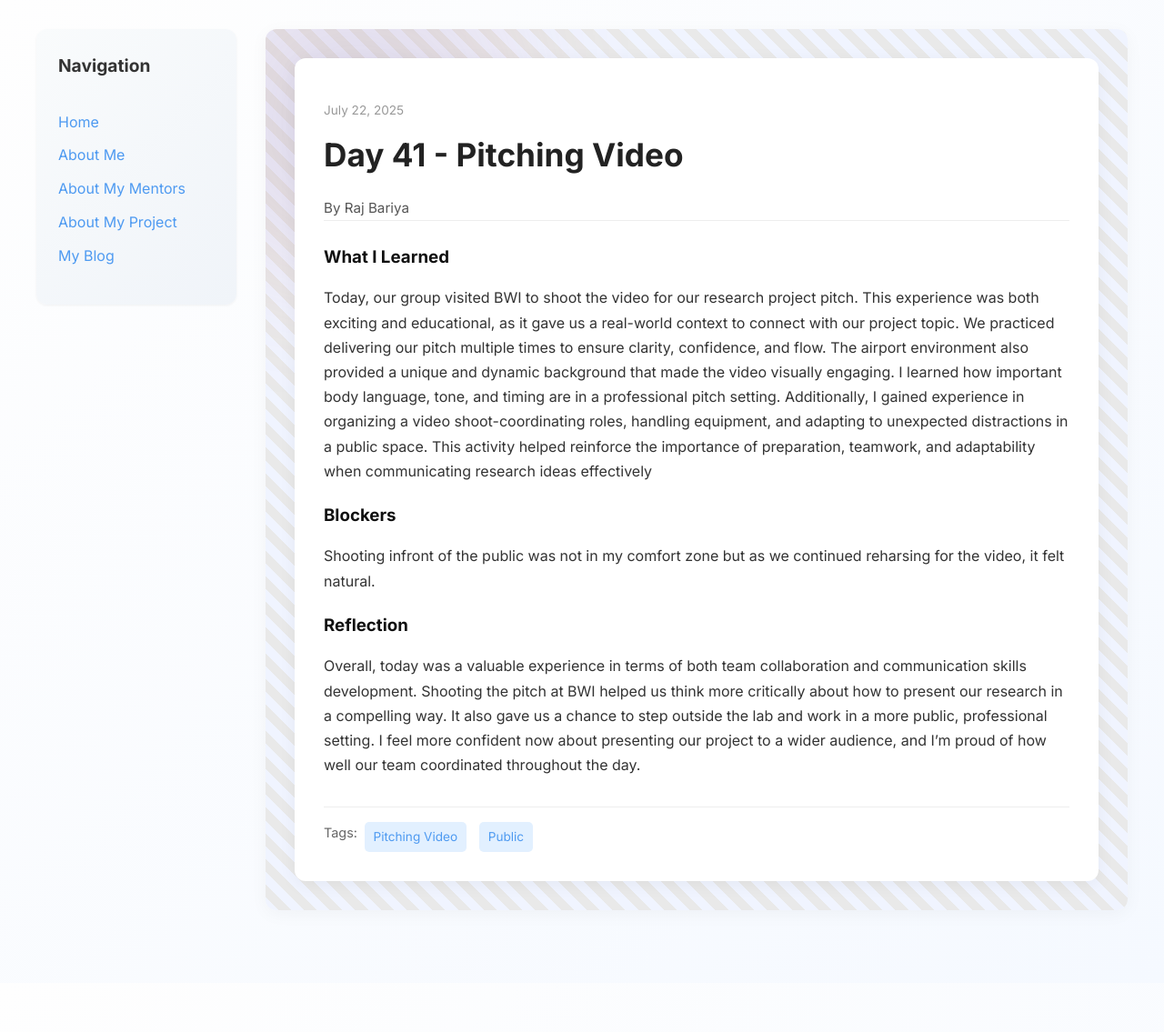
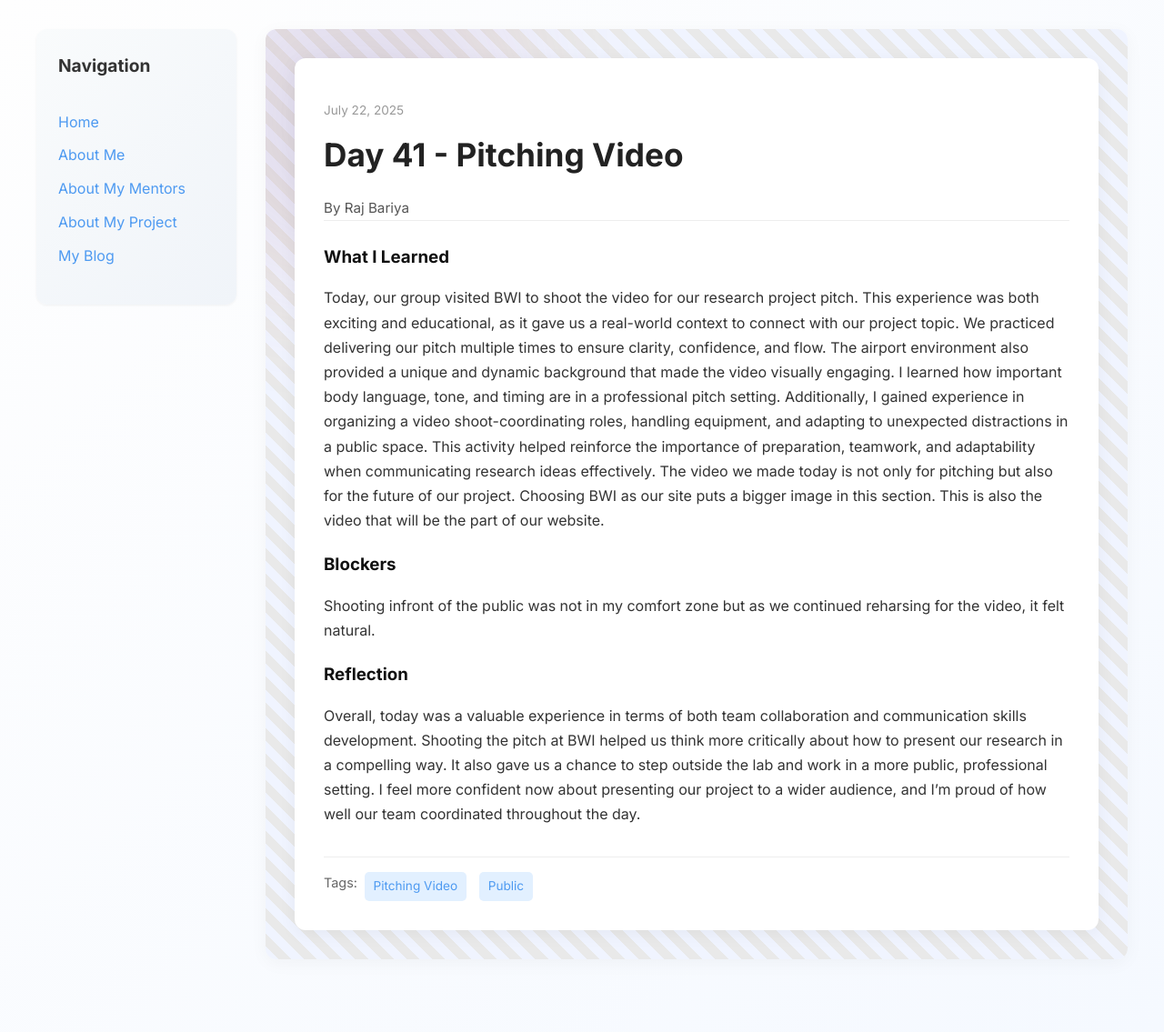
Before and after one commit to rajbariyaa/rajbariyaa.github.io, a Jekyll site: the page built from _posts/2025-07-22-day-41.md, in a window 1280 px wide. Shown: the whole page at 91% size. Built offline with Jekyll 4.4.1, drawn with Linux system fonts in a browser that asks for light colours; before the commit the page ends 1081 px from its top, so only the background shows below that.

Commit message:
Update 2025-07-22-day-41.md

```diff
--- a/_posts/2025-07-22-day-41.md
+++ b/_posts/2025-07-22-day-41.md
@@ -6,7 +6,7 @@ author: Raj Bariya
 permalink: /day41.html
 tags: ["Pitching Video", "Public"]
 what_i_learned: |
-  Today, our group visited BWI to shoot the video for our research project pitch. This experience was both exciting and educational, as it gave us a real-world context to connect with our project topic. We practiced delivering our pitch multiple times to ensure clarity, confidence, and flow. The airport environment also provided a unique and dynamic background that made the video visually engaging. I learned how important body language, tone, and timing are in a professional pitch setting. Additionally, I gained experience in organizing a video shoot-coordinating roles, handling equipment, and adapting to unexpected distractions in a public space. This activity helped reinforce the importance of preparation, teamwork, and adaptability when communicating research ideas effectively
+  Today, our group visited BWI to shoot the video for our research project pitch. This experience was both exciting and educational, as it gave us a real-world context to connect with our project topic. We practiced delivering our pitch multiple times to ensure clarity, confidence, and flow. The airport environment also provided a unique and dynamic background that made the video visually engaging. I learned how important body language, tone, and timing are in a professional pitch setting. Additionally, I gained experience in organizing a video shoot-coordinating roles, handling equipment, and adapting to unexpected distractions in a public space. This activity helped reinforce the importance of preparation, teamwork, and adaptability when communicating research ideas effectively. The video we made today is not only for pitching but also for the future of our project. Choosing BWI as our site puts a bigger image in this section. This is also the video that will be the part of our website.
 
 blockers: |
   Shooting infront of the public was not in my comfort zone but as we continued reharsing for the video, it felt natural.
```
